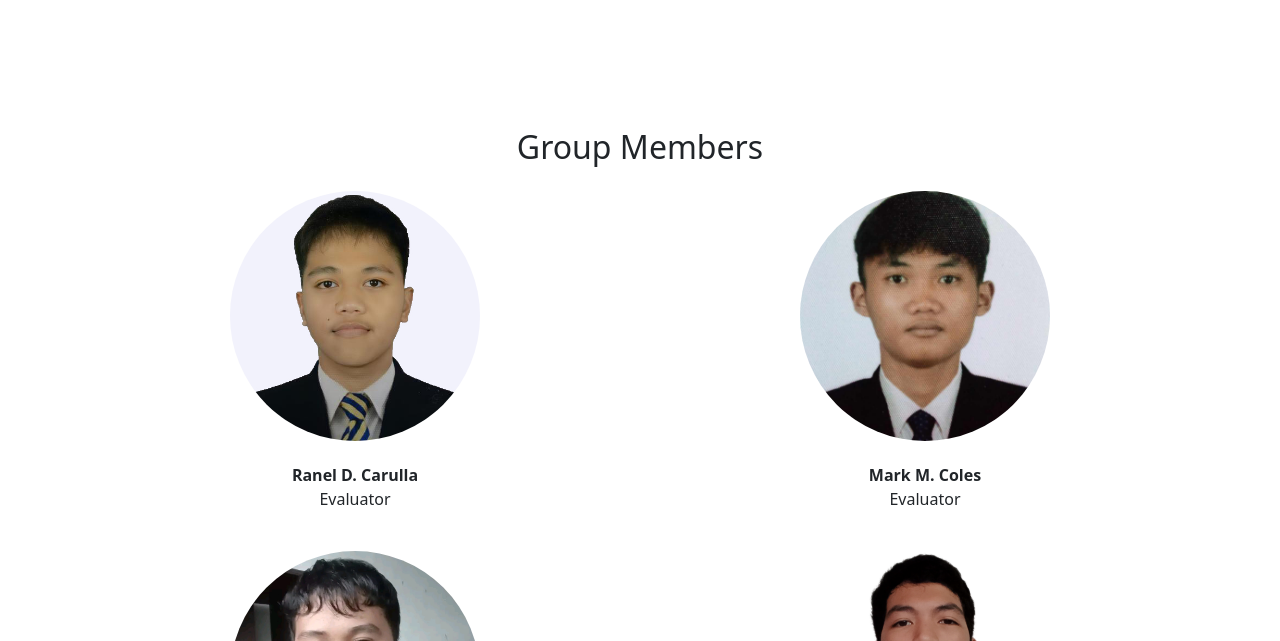
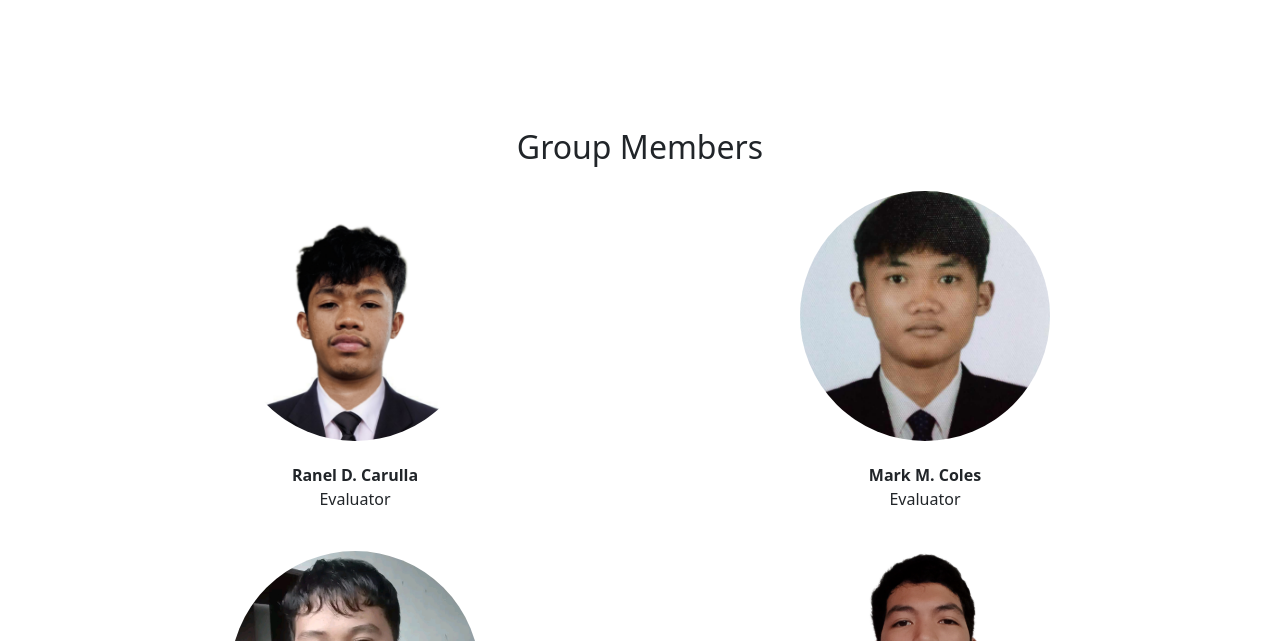
Before and after one commit to Raver-Miradora/HEURISTIC-EVALUATION, a plain HTML site: page index.html in a window 1280 px wide. Shown: the part 603-1244 px from the top of the page. Drawn offline with nearby package versions, Linux system fonts and the light colour scheme; files that its build step writes are made by us from their sources.

Commit message:
Fixed issues and made changes

```diff
--- a/index.html
+++ b/index.html
@@ -58,7 +58,7 @@
     <div class="row">
         <div class="col-md-6 mb-4 text-center">
             <div class="rounded-circle overflow-hidden d-inline-block hover-scale" style="width: 250px; height: 250px;">
-                <img src="Images/raver.jpg" class="img-fluid h-100 w-100 object-fit-cover" alt="Description of image 1">
+                <img src="Images/ranel1.jpg" class="img-fluid h-100 w-100 object-fit-cover" alt="Description of image 1">
             </div>
             <p class="mt-3"><b>Ranel D. Carulla</b><br> Evaluator </p>
         </div>
```
Also changed, not shown: Images/ranel1.jpg (added).
